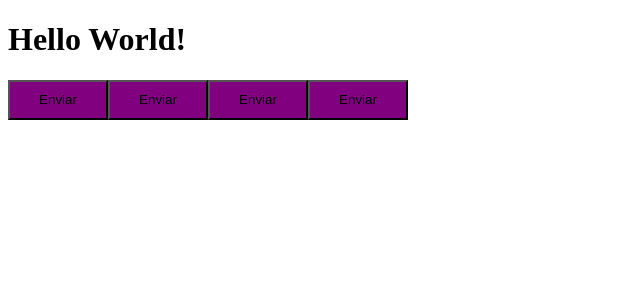
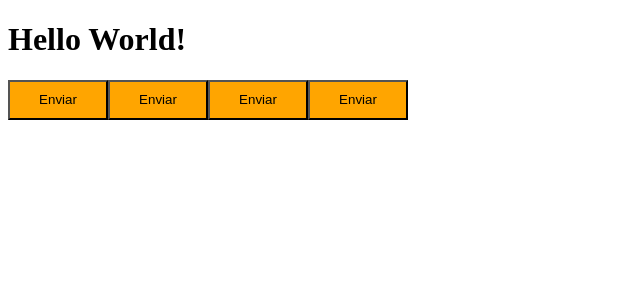
Before and after one commit to Bilusca/react-timer, a React (Vite) app: page / in a window 1280 px wide. Shown: the top 300 px of the page, without its empty margins (0-640 px from the left). Built offline with nearby package versions, Linux system fonts and the light colour scheme.

Commit message:
chore: define theme types

```diff
--- a/src/components/Button.styles.ts
+++ b/src/components/Button.styles.ts
@@ -17,7 +17,7 @@ export const ButtonContainer = styled.button<ButtonContainerProps>`
   width: 100px;
   height: 40px;
 
-  background-color: ${({ theme }) => theme.primary};
+  background-color: ${({ theme }) => theme.secundary};
 
   /* ${(props) =>
     css`
```
Also changed, not shown: src/@types/styled.d.ts (added, +8 -0 lines).
